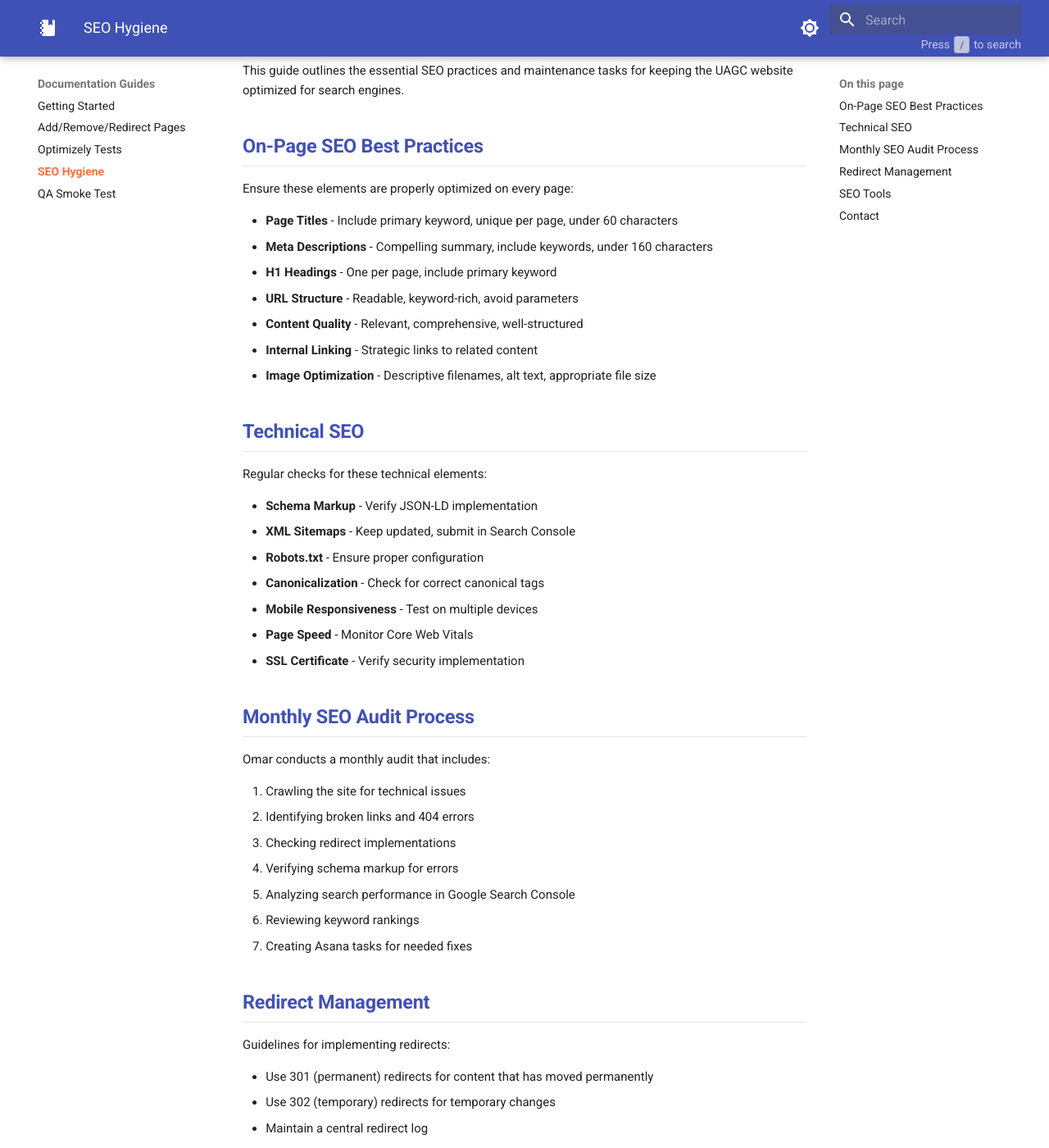
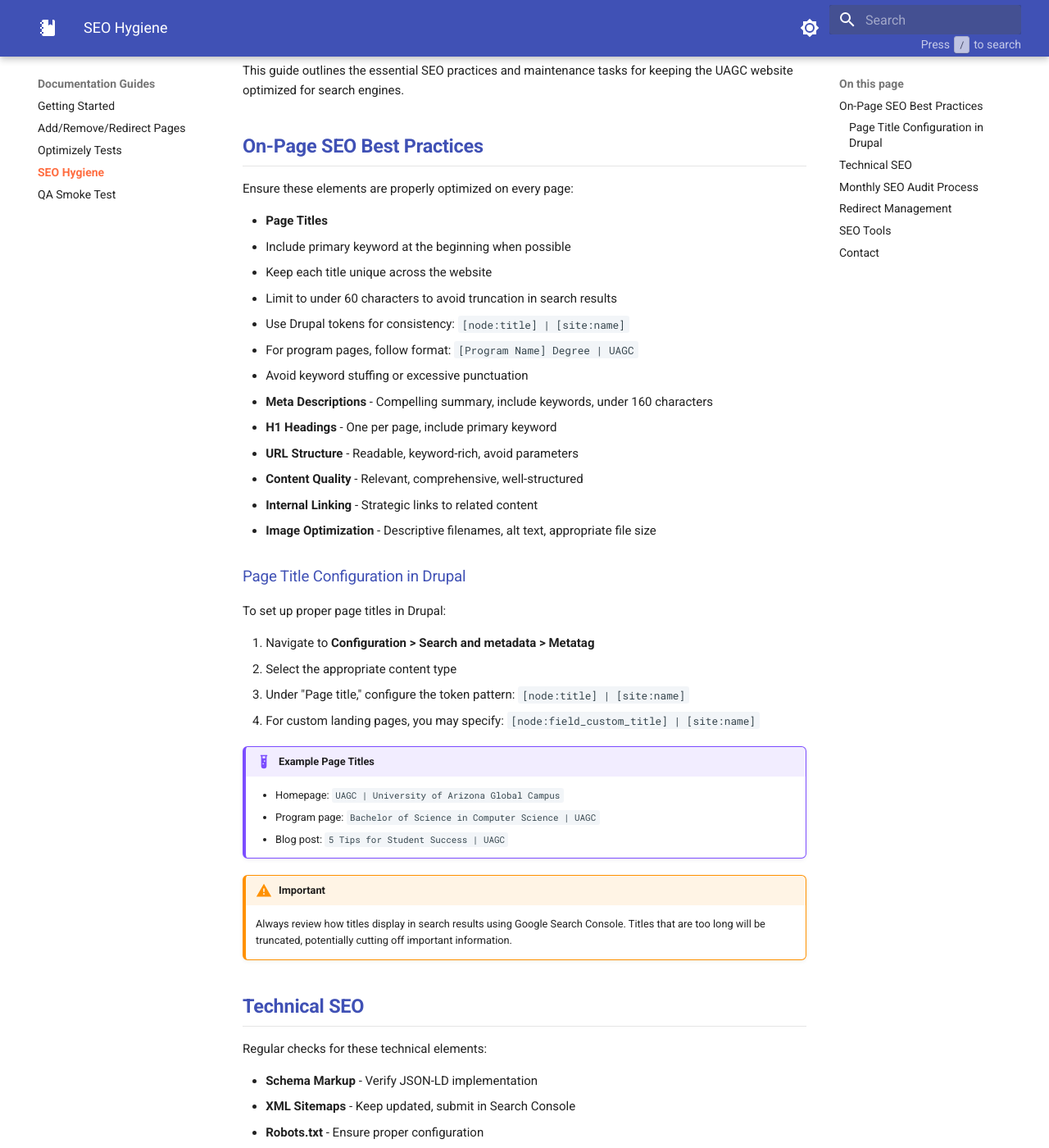
Before and after one commit to omac049/uagc-dx-documentation, an MkDocs documentation site: the page built from docs/guides/seo-hygiene.md, in a window 1280 px wide and 1400 px high, scrolled down 275 px. Shown: the whole window at 82% size. Built offline with MkDocs 1.6.1 and Material for MkDocs 9.7.7, drawn with Linux system fonts in a browser that asks for light colours; the version menu is left out.

Commit message:
Update SEO hygiene guide with detailed page title best practices and Drupal token implementation

```diff
--- a/docs/guides/seo-hygiene.md
+++ b/docs/guides/seo-hygiene.md
@@ -6,13 +6,36 @@
 
 Ensure these elements are properly optimized on every page:
 
-- **Page Titles** - Include primary keyword, unique per page, under 60 characters
+- **Page Titles**
+  - Include primary keyword at the beginning when possible
+  - Keep each title unique across the website
+  - Limit to under 60 characters to avoid truncation in search results
+  - Use Drupal tokens for consistency: `[node:title] | [site:name]`
+  - For program pages, follow format: `[Program Name] Degree | UAGC`
+  - Avoid keyword stuffing or excessive punctuation
 - **Meta Descriptions** - Compelling summary, include keywords, under 160 characters
 - **H1 Headings** - One per page, include primary keyword
 - **URL Structure** - Readable, keyword-rich, avoid parameters
 - **Content Quality** - Relevant, comprehensive, well-structured
 - **Internal Linking** - Strategic links to related content
 - **Image Optimization** - Descriptive filenames, alt text, appropriate file size
+
+### Page Title Configuration in Drupal
+
+To set up proper page titles in Drupal:
+
+1. Navigate to **Configuration > Search and metadata > Metatag**
+2. Select the appropriate content type
+3. Under "Page title," configure the token pattern: `[node:title] | [site:name]`
+4. For custom landing pages, you may specify: `[node:field_custom_title] | [site:name]`
+
+!!! example "Example Page Titles"
+    - Homepage: `UAGC | University of Arizona Global Campus`
+    - Program page: `Bachelor of Science in Computer Science | UAGC`
+    - Blog post: `5 Tips for Student Success | UAGC`
+
+!!! warning "Important"
+    Always review how titles display in search results using Google Search Console. Titles that are too long will be truncated, potentially cutting off important information.
 
 ## Technical SEO
 
```
